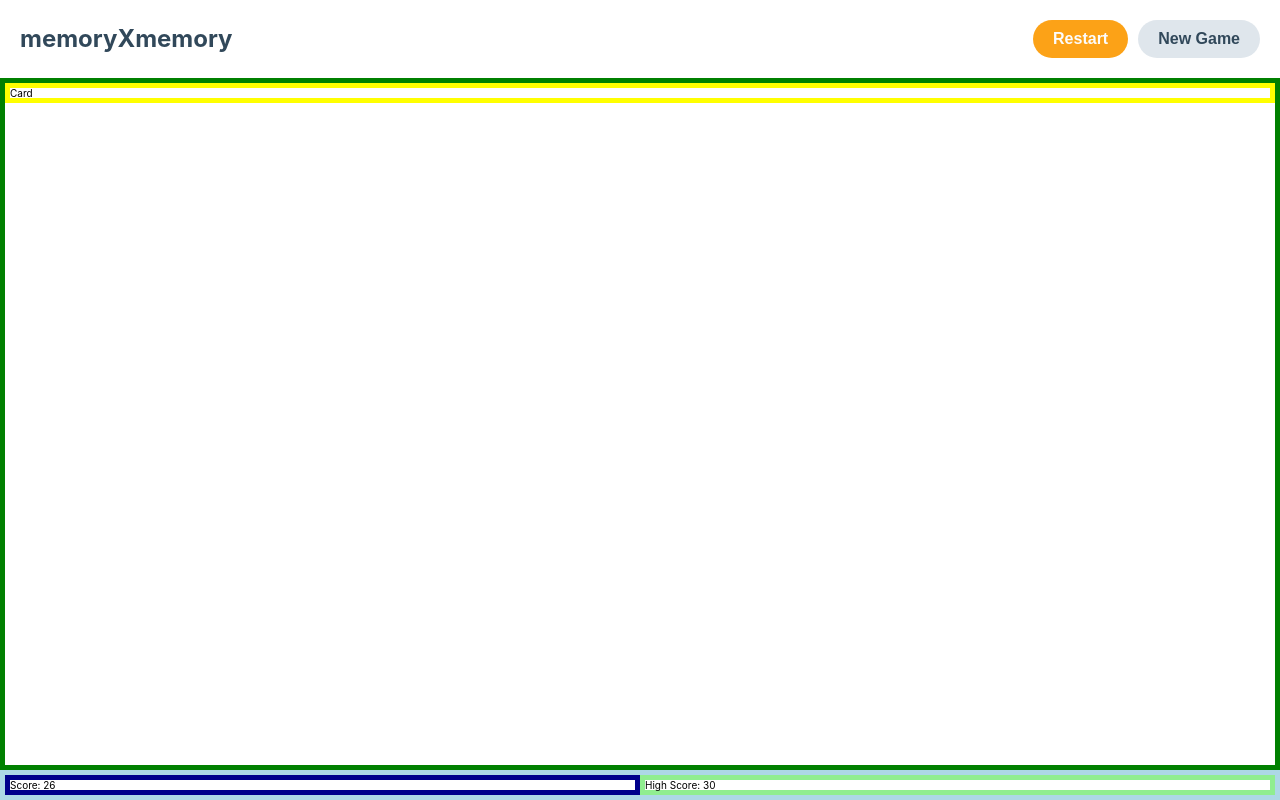
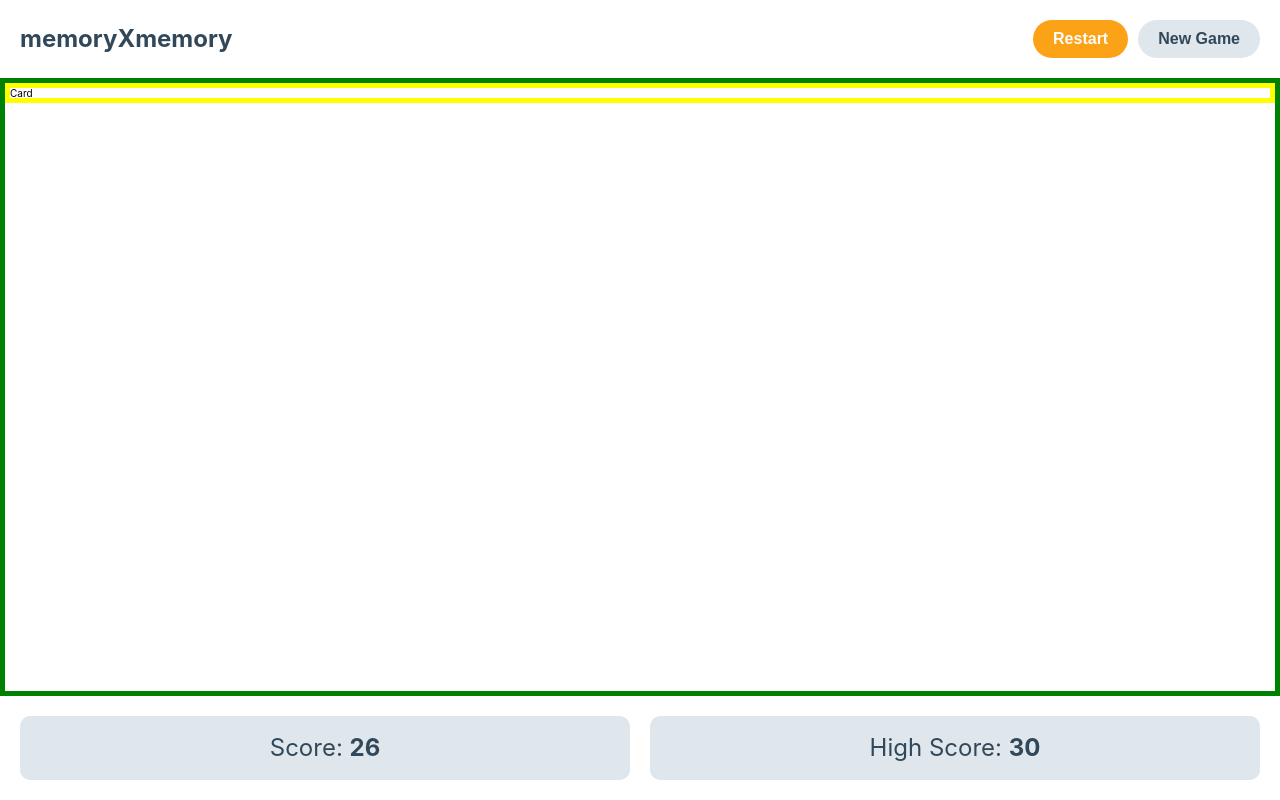
Before and after one commit to hicarlodacuyan/top-projects, a React (Create React App) app: page / in a window 1280 px wide. Built offline with nearby package versions, Linux system fonts and the light colour scheme; the HTML template or start-up script is replaced by a standard one.

Commit message:
Add footer styling

```diff
--- a/src/components/Score.jsx
+++ b/src/components/Score.jsx
@@ -1,35 +1,15 @@
 import React from "react";
-
-const scoreStyle = {
-  display: "flex",
-  border: "5px solid lightblue"
-};
-
-const currentScoreStyle = {
-  border: "5px solid darkblue",
-  flex: "1"
-};
-
-const highestScoreStyle = {
-  border: "5px solid lightgreen",
-  flex: "1"
-};
+import "../styles/Score.css";
 
 const Score = () => {
   return (
-    <section
-      style={scoreStyle}
-    >
-      <div
-        style={currentScoreStyle}
-      >
-        Score: 26
+    <section className="scores-container">
+      <div>
+        Score:&nbsp; <span className="current-score-points">26</span>
       </div>
 
-      <div
-        style={highestScoreStyle}
-      >
-        High Score: 30
+      <div>
+        High Score:&nbsp; <span className="current-score-points">30</span>
       </div>
     </section>
   );
--- /dev/null
+++ b/src/styles/Score.css
@@ -0,0 +1,21 @@
+.scores-container {
+  display: flex;
+  padding: 2rem;
+  gap: 2rem;
+}
+
+.scores-container div {
+  flex: 1;
+  display: flex;
+  justify-content: center;
+  align-items: center;
+  padding: 2rem;
+  border-radius: 1rem;
+  background-color: #DFE6EC;
+  font-size: var(--font-size--large);
+  color: #31485A;
+}
+
+.current-score-points {
+  font-weight: bold;
+}
```
